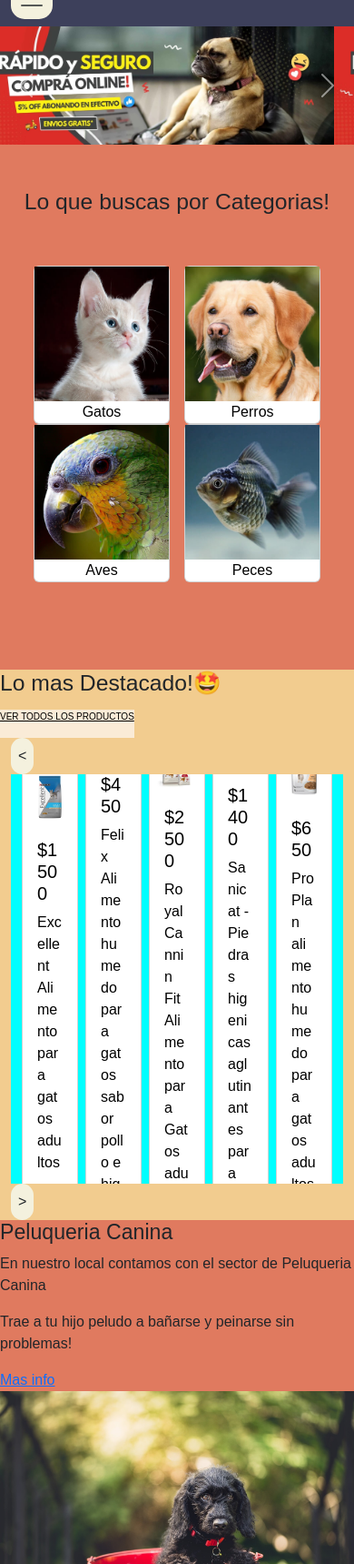
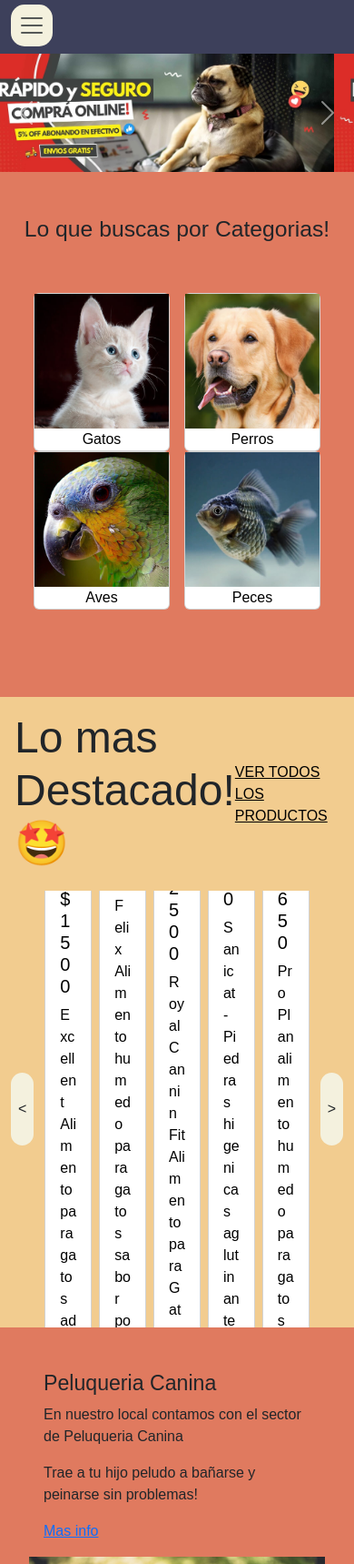
Before and after one commit to NerinaPac/PetShop-Kyubi, a website: page index.html in a window 390 px wide. Shown: the part 281-2000 px from the top of the page at 91% size. Drawn offline with Linux system fonts and the light colour scheme.

Commit message:
se transcribio las mediaquerys a scss

```diff
--- a/index.html
+++ b/index.html
@@ -178,14 +178,14 @@
 
             <div class="encabezadoProductosDestacados">
                 <h2>Lo mas Destacado!🤩</h2>
-                <a class="verProductosDestacados" href="">VER TODOS LOS PRODUCTOS</a>
+                <a href="./pages/producto.html">VER TODOS LOS PRODUCTOS</a>
             </div>
 
             <div class="cuerpoProductosDestacados container-fluid">
 
-                <div class="btnIzquierda">
-                    <button class="btn"><</button>
-                </div>
+                <!-- <div class="btnIzquierda"> -->
+                    <button class="btnProductos btn"><</button>
+               <!--  </div> -->
 
                 <div class="contenedorProductosDestacados container-fluid">
 
@@ -241,9 +241,9 @@
 
                 </div>
 
-                <div class="btnDerecha">
-                    <button class="btn">></button>
-                </div>
+              <!--   <div class="btnDerecha"> -->
+                    <button class="btnProductos btn">></button>
+                <!-- </div> -->
             </div>
 
         </section>
--- a/scss/partials/_cards.scss
+++ b/scss/partials/_cards.scss
@@ -1,5 +1,6 @@
 .cardPet {
     transition: all 0.2s;
+
     a{
         text-decoration: none;
         color: black;
--- a/scss/partials/_contenedor-cards.scss
+++ b/scss/partials/_contenedor-cards.scss
@@ -1,23 +1,39 @@
 .productosDestacados{
     background-color: $beigeOscuro;
+
+    .encabezadoProductosDestacados{
+        display: flex;
+        justify-content: space-between;
+        padding: 1rem;
+        align-items: center;
+
+        a{
+            color: black;
         }
 
-.verProductosDestacados{
-    background-color: antiquewhite;
-    display: inline-block;
-    font-size: 10px;
-    padding-bottom: 1rem;
-    color: black;
-
+        h2{
+            font-size: 3rem;
+        }
     }
 
+    .cuerpoProductosDestacados{
+        display: flex;
 
 
+        .btnProductos{
+            position: relative;
+            height: 5rem;
+            z-index: 98;
+            align-self: center;
+        }
+
         .contenedorProductosDestacados{
-    background-color: aqua;
-    height: 450px;
             display: flex;
             align-items: center;
+            height: 30rem;
             gap: 8px;
             overflow:hidden;
         }
+    }
+
+}
--- a/scss/partials/_header.scss
+++ b/scss/partials/_header.scss
@@ -8,6 +8,9 @@ header{
     "envios envios envios"
     "logo buscador login"
     "navegacion navegacion navegacion";
+    position: sticky;
+    top: 0;
+    z-index: 99;
 
     .textoEnvios{
         background-color:$beigeClaro;
--- /dev/null
+++ b/scss/partials/_mediaquerys.scss
@@ -0,0 +1,79 @@
+/* @media (max-width: 1050px) {
+
+
+} */
+
+@media (max-width: 768px) {
+
+    /* =========== INDEX ============= */
+    header{
+        display: grid;
+        text-align: center;
+        align-items: center;
+        grid-template-areas:
+        "envios envios envios"
+        "buscador buscador buscador"
+        "logo logo login"
+        "navegacion navegacion navegacion";
+
+        .buscador{
+            justify-self: center;
+            margin: 1rem 0;
+        }
+
+        #navAlimentos:checked ~div{
+            display: block;
+        }
+    }
+
+    /* ================================================ */
+
+
+/* ================================================ */
+
+    .peluqueriaPublic{
+        flex-direction: column;
+        height: auto;
+    }
+
+    .suscribete{
+        flex-direction: column;
+        padding: 2rem;
+    }
+
+    /* ---------- PAGINA DE CATEGORIAS -------- */
+
+    .mainCategorias {
+        display: block;
+    }
+
+    .oculto{
+        display: none;
+    }
+
+    #seleccionCategorias{
+        display: block;
+        width: 100%;
+    }
+
+    /* ====== PAGINA DE PELUQUERIA CANINA ========== */
+
+    .cuerpoPeluqueria, .imgPeluqueria{
+        display: block;
+        text-align: center;
+    }
+
+    .infoPeluqueria{
+        margin: auto;
+        height: auto;
+
+    }
+
+
+
+}
+
+/* @media (max-width: 480px) {
+
+
+} */
--- /dev/null
+++ b/scss/partials/_peluqueria-publicidad.scss
@@ -0,0 +1,16 @@
+.peluqueriaPublic{
+    display: flex;
+    align-items: center;
+    justify-content: space-evenly;
+    height: 30rem;
+    padding: 2rem;
+
+    .peluqueriaTexto{
+        padding: 1rem;
+        }
+
+    img {
+        width: 500px;
+    }
+
+}
--- a/scss/style.scss
+++ b/scss/style.scss
@@ -7,5 +7,8 @@
 @import "partials/card-mascotas";
 @import "partials/contenedor-cards";
 @import "partials/cards";
+@import "partials/peluqueria-publicidad";
 @import "partials/suscribite";
 @import "partials/footer";
+
+@import "partials/mediaquerys";
--- a/styles-backup/styles.css
+++ b/styles-backup/styles.css
@@ -1,47 +1,3 @@
-
-
-/*=============== ESTILOS DEL INDEX ======= */
-
-
-/* ============   HEADER  ================== */
-
-
-
-/* =========== SECCION CATEGORIAS (SELECCION DE MASCOTAS) ============== */
-
-
-/* =========== productos destacados ============ */
-
-
-
-
-/* ============== PELUQUERIA =============== */
-
-.peluqueriaPublic{
-    display: flex;
-    align-items: center;
-    justify-content: space-evenly;
-    background-color: var(--naranja);
-    height: 30rem;
-    padding: 2rem;
-
-}
-
-.peluqueriaTexto{
-padding: 1rem;
-}
-
-
-.peluqueriaPublic img{
-    width: 500px;
-}
-
-
-/* =============== SUSCRIBITE ================= */
-
-
-
-/* =================footer ================= */
 
 
 
@@ -140,87 +96,3 @@ padding: 1rem;
     font-size: 25px;
     text-align: center;
 }
-
-
-
-
-
-
-/* ========= MEDIA QUERYS  ========== */
-
-
-
-@media (max-width: 1050px) {
-
-
-}
-
-@media (max-width: 768px) {
-
-    /* =========== INDEX ============= */
-    header{
-        display: grid;
-        text-align: center;
-        align-items: center;
-        grid-template-areas:
-        "envios envios envios"
-        "buscador buscador buscador"
-        "logo logo login"
-        "navegacion navegacion navegacion";
-    }
-
-    .buscador{
-        justify-self: center;
-        margin: 1rem 0;
-    }
-
-    #navAlimentos:checked ~div{
-        display: block;
-    }
-
-    .peluqueriaPublic{
-        flex-direction: column;
-        height: auto;
-    }
-
-    .suscribete{
-        flex-direction: column;
-        padding: 2rem;
-    }
-
-    /* ---------- PAGINA DE CATEGORIAS -------- */
-
-    .mainCategorias {
-        display: block;
-    }
-
-    .oculto{
-        display: none;
-    }
-
-    #seleccionCategorias{
-        display: block;
-        width: 100%;
-    }
-
-    /* ====== PAGINA DE PELUQUERIA CANINA ========== */
-
-    .cuerpoPeluqueria, .imgPeluqueria{
-        display: block;
-        text-align: center;
-    }
-
-    .infoPeluqueria{
-        margin: auto;
-        height: auto;
-
-    }
-
-
-
-}
-
-@media (max-width: 480px) {
-
-
-}
```
Also changed, not shown: css/style.css, 1 other file. Lines whose indentation alone changed are shown as unchanged.
